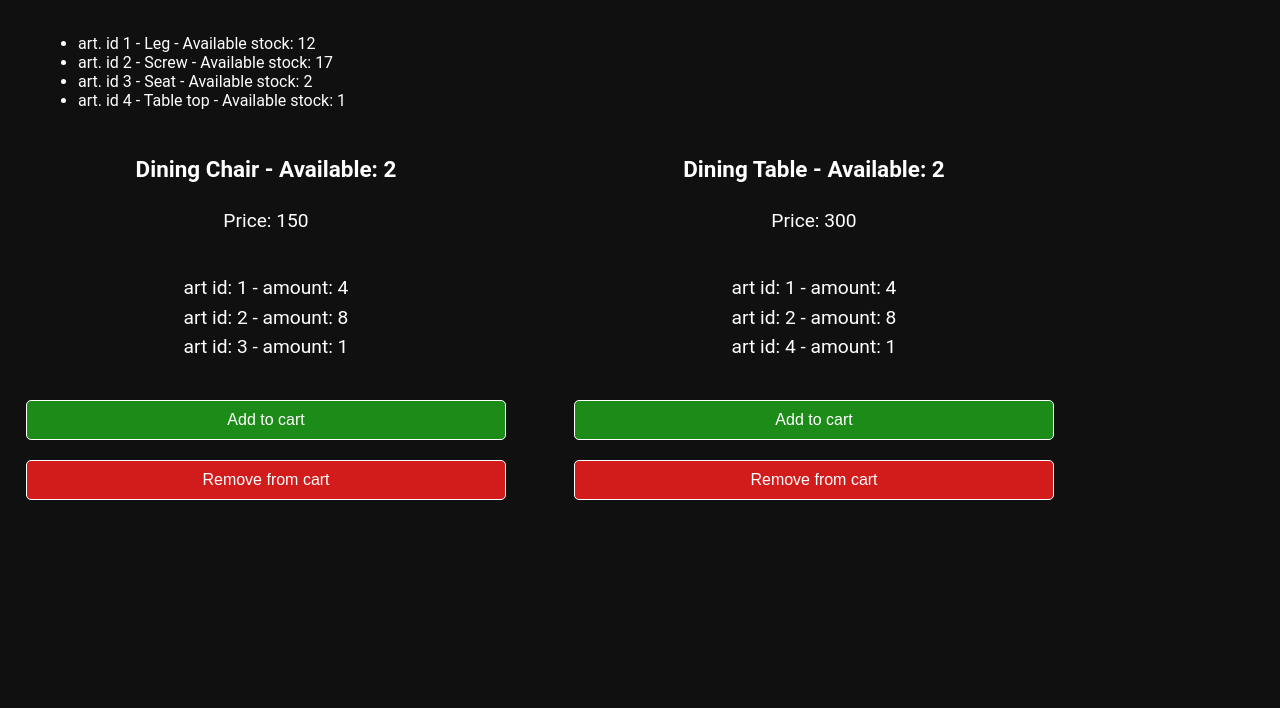
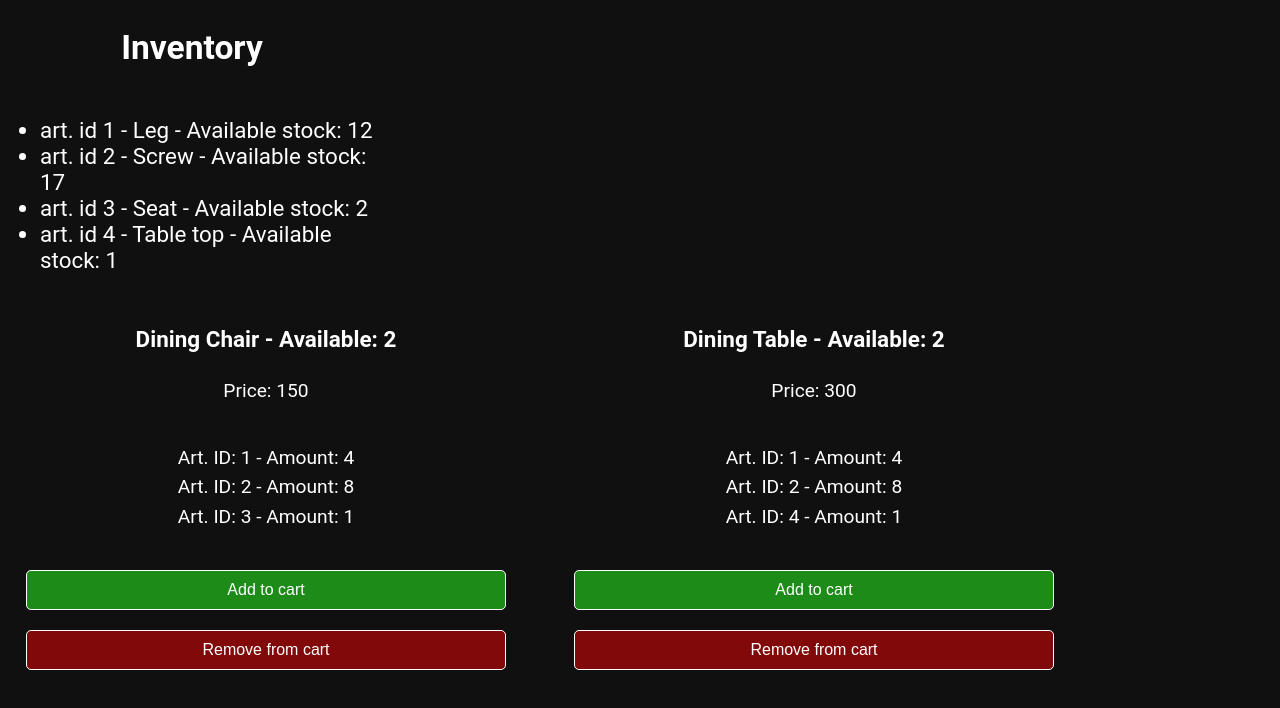
Before and after one commit to danieldraganweb/Next-test3, a Next.js app: page /warehouse in a window 1280 px wide. Shown: the top 708 px of the page. Built offline with nearby package versions, Linux system fonts and the light colour scheme.

Commit message:
changed next.config.js restrict mode to false

```diff
--- a/next.config.js
+++ b/next.config.js
@@ -1,6 +1,6 @@
 /** @type {import('next').NextConfig} */
 const nextConfig = {
-  reactStrictMode: true,
-}
+  reactStrictMode: false,
+};
 
-module.exports = nextConfig
+module.exports = nextConfig;
--- a/pages/warehouse.tsx
+++ b/pages/warehouse.tsx
@@ -106,7 +106,7 @@ const Warehouse = () => {
                 {product.contain_articles.map((article) => (
                   <div key={article.art_id}>
                     <p>
-                      art id: {article.art_id} - amount: {article.amount_of}
+                      Art. ID: {article.art_id} - Amount: {article.amount_of}
                     </p>
                   </div>
                 ))}
--- a/styles/Home.module.css
+++ b/styles/Home.module.css
@@ -49,11 +49,12 @@
   align-items: center;
   position: relative;
   width: 30%;
-  margin-top: -50px;
-  font-size: 1rem;
+  height: 30%;
+  font-size: 1.4rem;
+  margin-bottom: none;
 }
 .removebutton {
-  background-color: rgb(210, 27, 27);
+  background-color: rgb(129, 9, 9);
   color: rgb(255, 255, 255);
   border: 1px solid rgb(255, 255, 255);
   border-radius: 5px;
@@ -66,10 +67,7 @@
   background-color: rgb(93, 6, 6);
   color: rgb(245, 233, 233);
 }
-.removebutton:active {
-  background-color: rgb(17, 16, 16);
-  color: rgb(255, 255, 255);
-}
+
 .addbutton {
   background-color: rgb(28, 139, 24);
   color: rgb(255, 255, 255);
```
